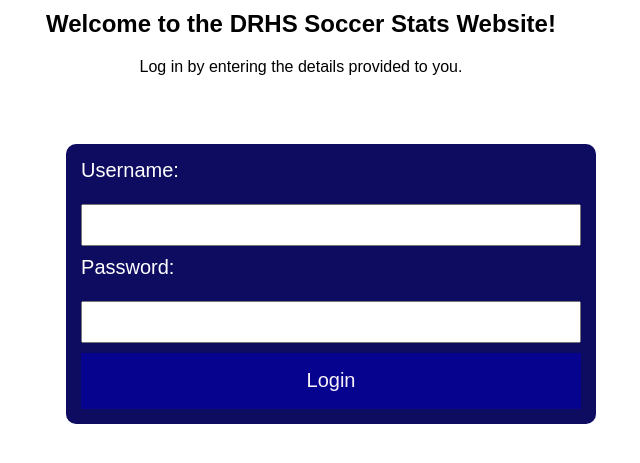
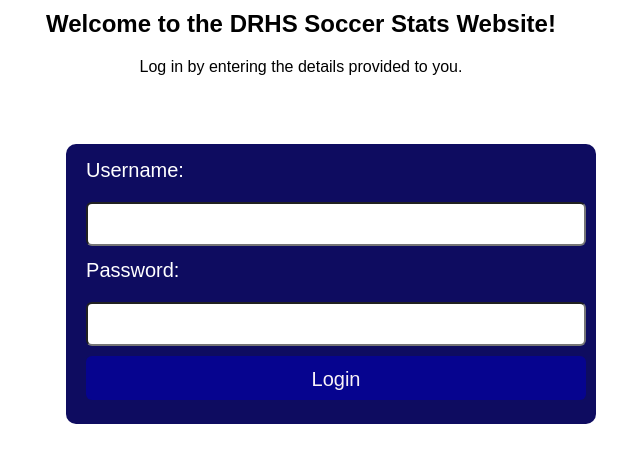
Before and after one commit to mopaws/SoccerStats, a Flask app: page / in a window 1280 px wide. Shown: the part 121-584 px from the top of the page, without its empty margins (339-979 px from the left). Run offline with Flask 3, Linux system fonts and the light colour scheme; some libraries are stand-ins or nearby versions.

Commit message:
Update index.html

```diff
--- a/templates/index.html
+++ b/templates/index.html
@@ -6,7 +6,6 @@
         <link rel="stylesheet" href="{{ url_for('static', filename='css/style.css') }}">
         <link rel="stylesheet" href="{{ url_for('static', filename='css/navbar.css') }}">
         <link rel="stylesheet" href="{{ url_for('static', filename='css/responsive.css') }}">
-        <script src="{{ url_for('static', filename='login.js') }}" defer></script>
   	</head>
 
 
@@ -29,19 +28,18 @@
       </div>
 	<p id = "tester"></p>
     <div id="loginBox">
-      <label for="username">Username:</label>
-      <input type="text" id="username">
+      <form method="POST">
+      <label for="username" >Username:</label>
+      <p class="small"></p>
+      <input type="text" id="username" name="username" class="fullWidthInput">
+      <p class="mini"></p>
       <label for="password">Password:</label>
-      <input type="text" id="password">
-
-      <button id="tryLogin">Login</button>
+      <p class="small"></p>
+      <input type="password" id="password" name="password" class="blackText fullWidthInput" style="margin-bottom: 0.5em;">
+      <button id="submit" class="fullWidthInput">Login</button>
+    </form>
     </div>
     </div>
-
-    <!-- <script src="js/model.js" type="text/javascript"></script>
-    <script src="js/view.js" type="text/javascript"></script>
-    <script src="js/homeController.js" type="text/javascript"></script> -->
-
   <br>
   </body>
 </html>
```
